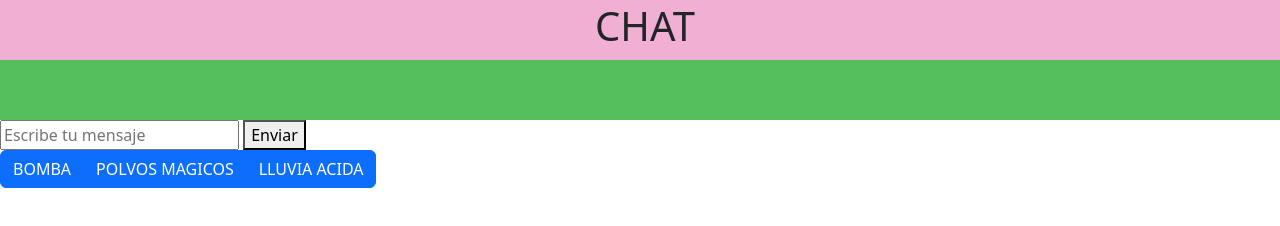
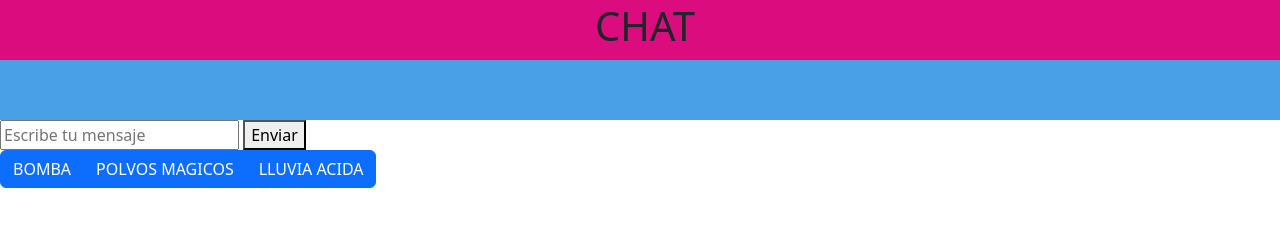
Before and after one commit to yulisann/front-ia, a plain HTML site: page index.html in a window 1280 px wide. Drawn offline with nearby package versions, Linux system fonts and the light colour scheme.

Commit message:
cambie los colores

```diff
--- a/style.css
+++ b/style.css
@@ -3,7 +3,7 @@ h1 {
 
 }
 #header {
-    background-color:rgb(240, 175, 211);
+    background-color:rgb(219, 13, 126);
     height: 60px;
     display: flex;
     align-items: center;
@@ -12,7 +12,7 @@ h1 {
 
 }
 #content-chat {
-     background-color:rgb(85, 192, 91);
+     background-color:rgb(73, 160, 231);
     height: 60px;
     display: flex;
     align-items: center;
```
